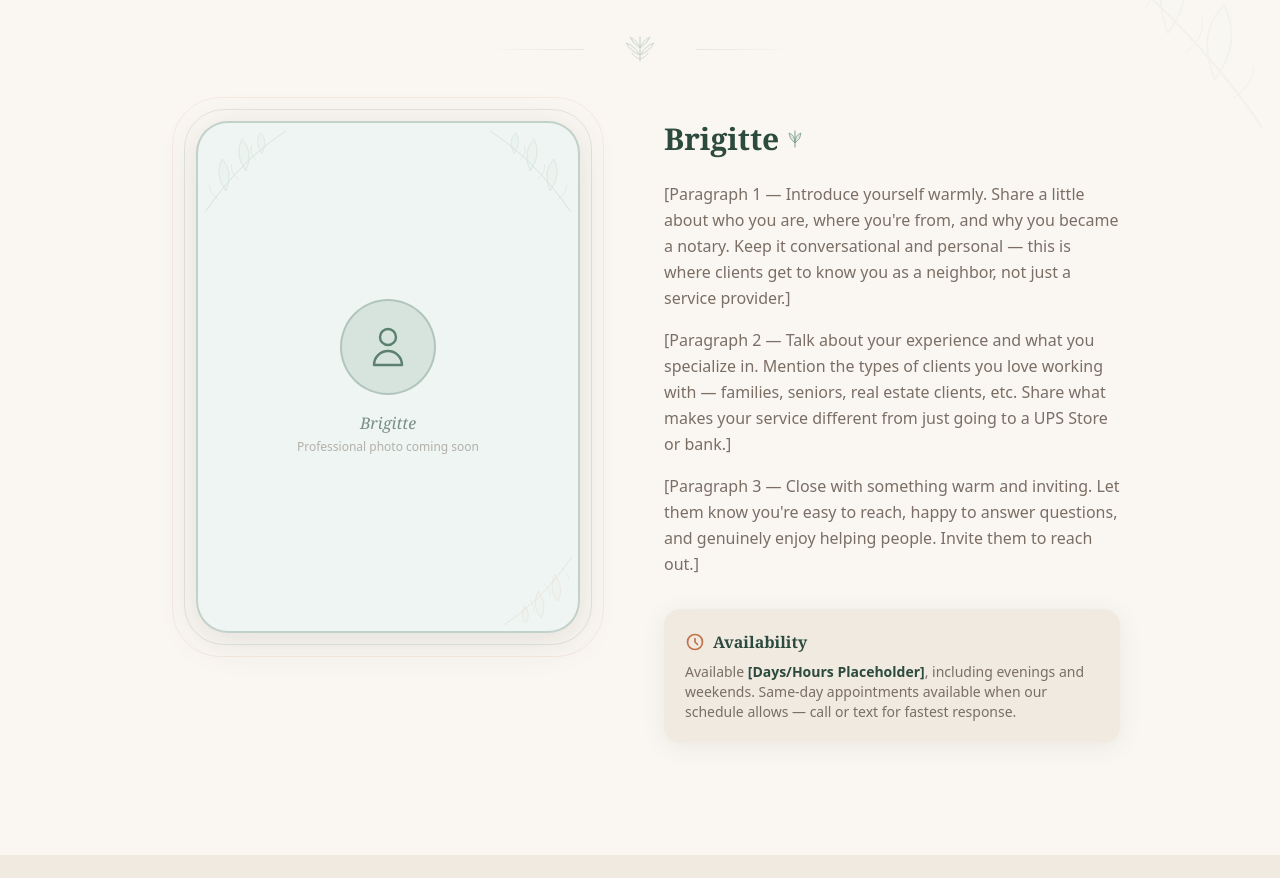
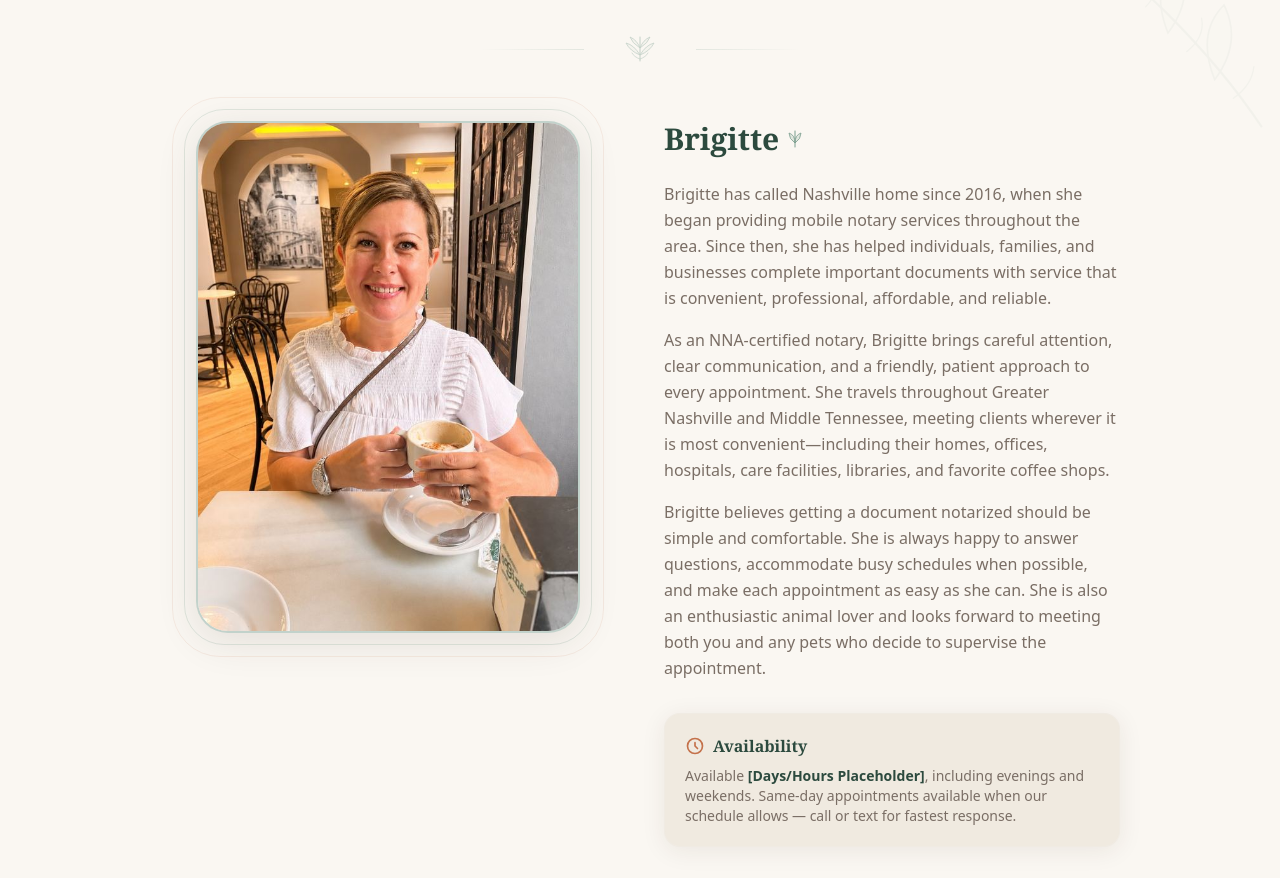
Before and after one commit to projectsolarrecon/Original-Mobile-Notary, a React (Vite) app: page /about in a window 1280 px wide. Shown: the part 500-1378 px from the top of the page. Built offline with nearby package versions, Linux system fonts and the light colour scheme.

Commit message:
Add Brigitte photo and About bio
* Add Brigitte bio and photo layout

* Added photo

* Use uploaded Brigitte photo filename

```diff
--- a/src/pages/About.tsx
+++ b/src/pages/About.tsx
@@ -1,4 +1,4 @@
-    import { Link } from "react-router-dom";
+import { Link } from "react-router-dom";
 import { motion } from "framer-motion";
 import { BotanicalDivider, CornerLeaves, LeafSprig, TinyLeaf } from "../components/BotanicalAccent";
 
@@ -49,8 +49,6 @@ const paymentMethods = [
 export default function About() {
   return (
     <div className="overflow-x-hidden">
-
-      {/* ── Page Header ── */}
       <section className="relative bg-forest overflow-hidden py-20 md:py-24">
         <CornerLeaves color="#7A9E8E" className="absolute top-0 left-0 opacity-20 w-40 h-40" />
         <CornerLeaves color="#C4714A" flip className="absolute bottom-0 right-0 opacity-15 w-36 h-36 rotate-180" />
@@ -65,7 +63,6 @@ export default function About() {
         </div>
       </section>
 
-      {/* ── Bio Section ── */}
       <section className="py-20 md:py-28 bg-cream relative overflow-hidden">
         <CornerLeaves color="#7A9E8E" flip className="absolute top-0 right-0 opacity-[0.06] w-56 h-56" />
 
@@ -73,8 +70,6 @@ export default function About() {
           <BotanicalDivider color="#7A9E8E" className="max-w-xs mx-auto mb-14 opacity-60" />
 
           <div className="grid md:grid-cols-2 gap-12 items-start">
-
-            {/* Photo Placeholder */}
             <motion.div
               initial={{ opacity: 0, scale: 0.95, y: 20 }}
               whileInView={{ opacity: 1, scale: 1, y: 0 }}
@@ -83,29 +78,20 @@ export default function About() {
               className="flex justify-center"
             >
               <div className="relative w-full max-w-sm">
-                {/* Decorative offset frame */}
                 <div className="absolute -inset-3 rounded-[2.5rem] border border-sage/20" />
                 <div className="absolute -inset-6 rounded-[3rem] border border-terra/10" />
 
-                <div className="relative rounded-[2rem] overflow-hidden border-2 border-sage-mid/30 shadow-warm-lg bg-sage-pale aspect-[3/4] flex flex-col items-center justify-center gap-4">
-                  <CornerLeaves color="#7A9E8E" className="absolute top-0 left-0 opacity-20 w-24 h-24" />
-                  <CornerLeaves color="#7A9E8E" flip className="absolute top-0 right-0 opacity-20 w-24 h-24" />
-                  <CornerLeaves color="#C4714A" className="absolute bottom-0 right-0 opacity-15 w-20 h-20 rotate-180" />
-
-                  <div className="w-24 h-24 rounded-full bg-sage/20 border-2 border-sage-mid/30 flex items-center justify-center">
-                    <svg className="w-12 h-12 text-sage-mid" fill="none" viewBox="0 0 24 24" stroke="currentColor">
-                      <path strokeLinecap="round" strokeLinejoin="round" strokeWidth={1.2} d="M16 7a4 4 0 11-8 0 4 4 0 018 0zM12 14a7 7 0 00-7 7h14a7 7 0 00-7-7z" />
-                    </svg>
-                  </div>
-                  <div className="text-center px-8">
-                    <p className="font-display text-forest/60 text-base italic mb-1">Brigitte</p>
-                    <p className="font-body text-stone/50 text-xs">Professional photo coming soon</p>
-                  </div>
+                <div className="relative rounded-[2rem] overflow-hidden border-2 border-sage-mid/30 shadow-warm-lg bg-sage-pale aspect-[3/4]">
+                  <img
+                    src="/brigitte-about-web.jpg"
+                    alt="Brigitte of Original Mobile Notary enjoying coffee in Nashville"
+                    className="h-full w-full object-cover object-center"
+                    loading="eager"
+                  />
                 </div>
               </div>
             </motion.div>
 
-            {/* Bio Text */}
             <motion.div
               custom={1}
               initial="hidden"
@@ -120,17 +106,16 @@ export default function About() {
 
               <div className="space-y-4 font-body text-stone leading-relaxed">
                 <p>
-                  [Paragraph 1 — Introduce yourself warmly. Share a little about who you are, where you're from, and why you became a notary. Keep it conversational and personal — this is where clients get to know you as a neighbor, not just a service provider.]
+                  Brigitte has called Nashville home since 2016, when she began providing mobile notary services throughout the area. Since then, she has helped individuals, families, and businesses complete important documents with service that is convenient, professional, affordable, and reliable.
                 </p>
                 <p>
-                  [Paragraph 2 — Talk about your experience and what you specialize in. Mention the types of clients you love working with — families, seniors, real estate clients, etc. Share what makes your service different from just going to a UPS Store or bank.]
+                  As an NNA-certified notary, Brigitte brings careful attention, clear communication, and a friendly, patient approach to every appointment. She travels throughout Greater Nashville and Middle Tennessee, meeting clients wherever it is most convenient—including their homes, offices, hospitals, care facilities, libraries, and favorite coffee shops.
                 </p>
                 <p>
-                  [Paragraph 3 — Close with something warm and inviting. Let them know you're easy to reach, happy to answer questions, and genuinely enjoy helping people. Invite them to reach out.]
+                  Brigitte believes getting a document notarized should be simple and comfortable. She is always happy to answer questions, accommodate busy schedules when possible, and make each appointment as easy as she can. She is also an enthusiastic animal lover and looks forward to meeting both you and any pets who decide to supervise the appointment.
                 </p>
               </div>
 
-              {/* Availability card */}
               <div className="mt-8 p-5 bg-parchment rounded-2xl border border-stone-pale/50 shadow-warm">
                 <div className="flex items-center gap-2 mb-2">
                   <svg className="w-5 h-5 text-terra shrink-0" fill="none" viewBox="0 0 24 24" stroke="currentColor">
@@ -147,51 +132,24 @@ export default function About() {
         </div>
       </section>
 
-      {/* ── Credentials ── */}
       <section className="py-20 bg-parchment relative overflow-hidden">
         <CornerLeaves color="#7A9E8E" className="absolute bottom-0 left-0 opacity-[0.06] w-52 h-52" />
 
         <div className="relative max-w-5xl mx-auto px-4 sm:px-6 lg:px-8">
-          <motion.div
-            initial="hidden"
-            whileInView="visible"
-            viewport={{ once: true }}
-            variants={fadeUp}
-            className="text-center mb-4"
-          >
+          <motion.div initial="hidden" whileInView="visible" viewport={{ once: true }} variants={fadeUp} className="text-center mb-4">
             <span className="font-body text-terra font-bold text-xs uppercase tracking-[0.2em]">Credentials</span>
           </motion.div>
-          <motion.h2
-            initial="hidden"
-            whileInView="visible"
-            viewport={{ once: true }}
-            variants={fadeUp}
-            className="font-display text-2xl md:text-3xl font-bold text-forest text-center mb-3"
-          >
+          <motion.h2 initial="hidden" whileInView="visible" viewport={{ once: true }} variants={fadeUp} className="font-display text-2xl md:text-3xl font-bold text-forest text-center mb-3">
             Qualified & Trustworthy
           </motion.h2>
-          <motion.p
-            initial="hidden"
-            whileInView="visible"
-            viewport={{ once: true }}
-            variants={fadeUp}
-            className="font-body text-stone text-center max-w-md mx-auto mb-4"
-          >
+          <motion.p initial="hidden" whileInView="visible" viewport={{ once: true }} variants={fadeUp} className="font-body text-stone text-center max-w-md mx-auto mb-4">
             Here's what we bring to every appointment.
           </motion.p>
           <BotanicalDivider color="#7A9E8E" className="max-w-xs mx-auto mb-14 opacity-60" />
 
           <div className="grid sm:grid-cols-2 lg:grid-cols-3 gap-5">
             {credentials.map((cred, i) => (
-              <motion.div
-                key={cred.title}
-                custom={i}
-                initial="hidden"
-                whileInView="visible"
-                viewport={{ once: true }}
-                variants={fadeUp}
-                className="bg-cream rounded-3xl p-6 border border-stone-pale/50 hover:border-sage/40 hover:shadow-warm transition-all group"
-              >
+              <motion.div key={cred.title} custom={i} initial="hidden" whileInView="visible" viewport={{ once: true }} variants={fadeUp} className="bg-cream rounded-3xl p-6 border border-stone-pale/50 hover:border-sage/40 hover:shadow-warm transition-all group">
                 <div className="w-12 h-12 rounded-2xl bg-parchment border border-stone-pale/60 flex items-center justify-center text-2xl mb-4 shadow-warm group-hover:border-sage/40 transition-colors">
                   {cred.icon}
                 </div>
@@ -203,23 +161,14 @@ export default function About() {
         </div>
       </section>
 
-      {/* ── Payment Methods ── */}
       <section className="py-16 bg-cream border-t border-stone-pale/40">
         <div className="max-w-3xl mx-auto px-4 sm:px-6 lg:px-8 text-center">
-          <motion.div
-            initial="hidden"
-            whileInView="visible"
-            viewport={{ once: true }}
-            variants={fadeUp}
-          >
+          <motion.div initial="hidden" whileInView="visible" viewport={{ once: true }} variants={fadeUp}>
             <span className="font-body text-terra font-bold text-xs uppercase tracking-[0.2em]">Payment</span>
             <h2 className="font-display text-2xl font-bold text-forest mt-2 mb-8">Accepted Payment Methods</h2>
             <div className="flex flex-wrap justify-center gap-4">
               {paymentMethods.map((method) => (
-                <div
-                  key={method.label}
-                  className="flex items-center gap-2.5 px-6 py-3 bg-parchment rounded-full border border-stone-pale/60 shadow-warm font-body text-bark font-semibold hover:border-sage/40 hover:bg-sage-pale transition-all"
-                >
+                <div key={method.label} className="flex items-center gap-2.5 px-6 py-3 bg-parchment rounded-full border border-stone-pale/60 shadow-warm font-body text-bark font-semibold hover:border-sage/40 hover:bg-sage-pale transition-all">
                   <span className="text-xl">{method.icon}</span>
                   <span>{method.label}</span>
                 </div>
@@ -230,7 +179,6 @@ export default function About() {
         </div>
       </section>
 
-      {/* ── CTA ── */}
       <section className="py-20 bg-forest relative overflow-hidden">
         <CornerLeaves color="#7A9E8E" className="absolute top-0 left-0 opacity-15 w-44 h-44" />
         <CornerLeaves color="#7A9E8E" flip className="absolute bottom-0 right-0 opacity-15 w-44 h-44 rotate-180" />
@@ -241,10 +189,7 @@ export default function About() {
             <p className="font-body text-sage-light text-lg mb-8">
               Ready to book or have a question? We'd love to hear from you.
             </p>
-            <Link
-              to="/contact"
-              className="inline-block px-8 py-3.5 bg-terra text-cream font-bold font-body rounded-full hover:bg-[#b0623e] transition-all shadow-warm-lg"
-            >
+            <Link to="/contact" className="inline-block px-8 py-3.5 bg-terra text-cream font-bold font-body rounded-full hover:bg-[#b0623e] transition-all shadow-warm-lg">
               Get in Touch
             </Link>
           </motion.div>
```
Also changed, not shown: public/brigitte-about-web.jpg (added).
